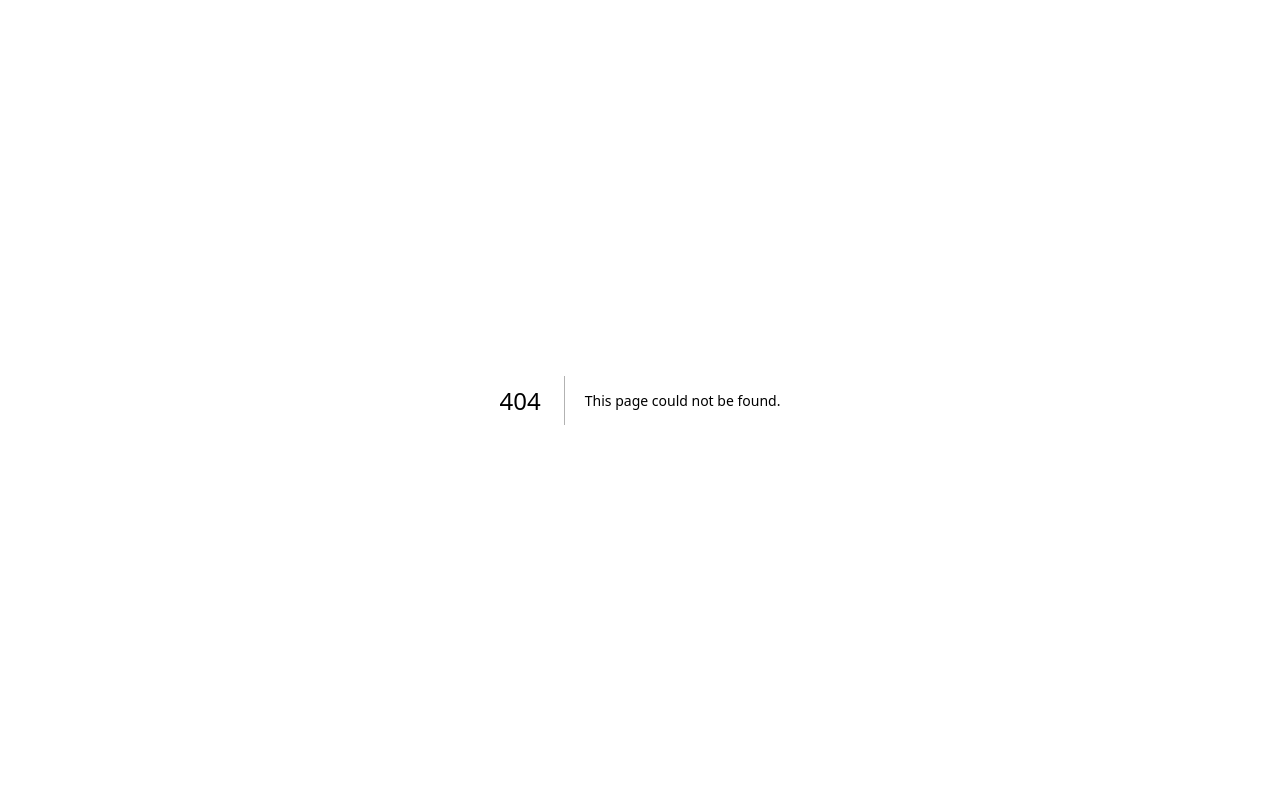
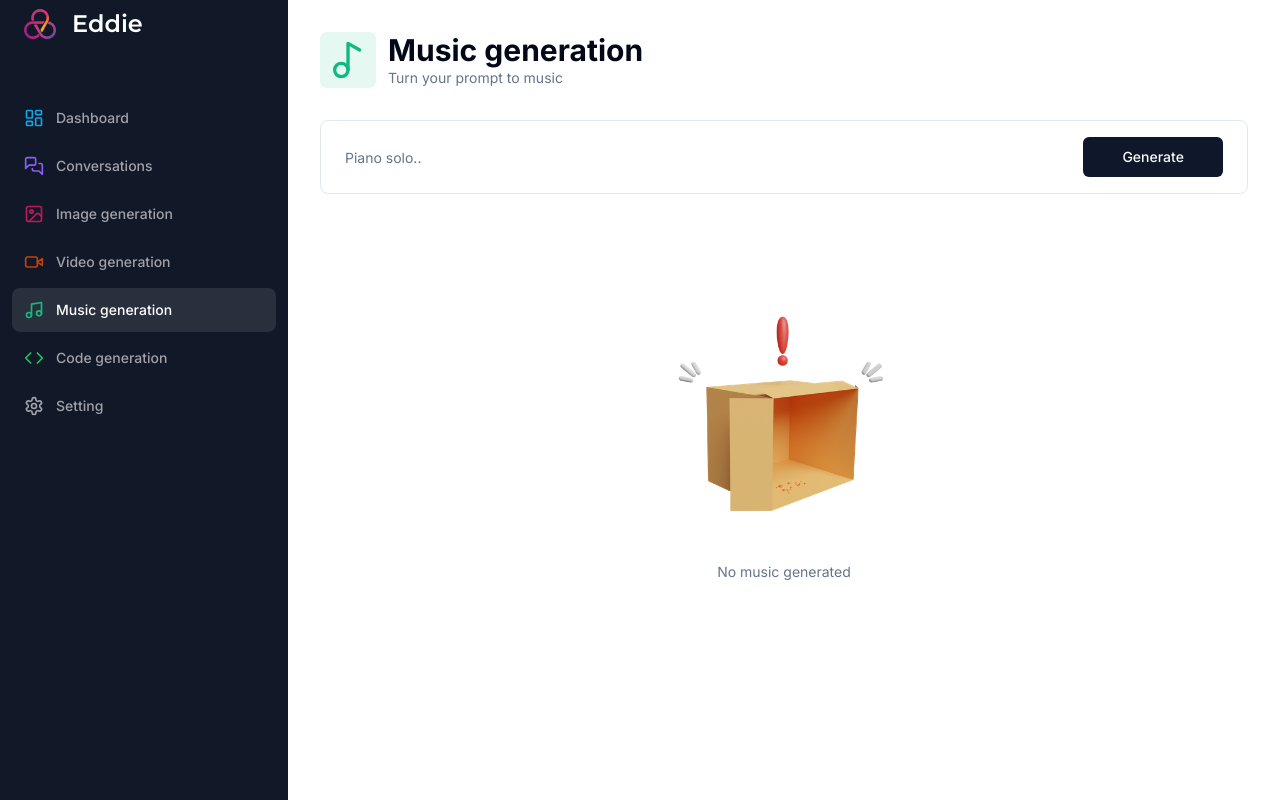
Before and after one commit to eshward95/ai-sass, a Next.js app: page /music in a window 1280 px wide. Before the commit this address had no page. Built offline with nearby package versions, Linux system fonts and the light colour scheme.

Commit message:
feat:Add music generation using replicate ai

```diff
--- /dev/null
+++ b/app/(dashboard)/(routes)/music/constant.ts
@@ -0,0 +1,5 @@
+import * as z from "zod";
+
+export const formSchema = z.object({
+  prompt: z.string().min(1, "Please enter a prompt"),
+});
--- /dev/null
+++ b/app/(dashboard)/(routes)/music/page.tsx
@@ -0,0 +1,137 @@
+"use client";
+import { Heading } from "@/components/heading";
+import axios from "axios";
+import { Music2Icon } from "lucide-react";
+import { useForm } from "react-hook-form";
+import * as z from "zod";
+
+import { zodResolver } from "@hookform/resolvers/zod";
+
+import Empty from "@/components/Empty";
+import Loader from "@/components/Loader";
+import { Button } from "@/components/ui/button";
+import { Form, FormControl, FormField, FormItem } from "@/components/ui/form";
+import { Input } from "@/components/ui/input";
+import { useRouter } from "next/navigation";
+import { useState } from "react";
+import { formSchema } from "./constant";
+type MessageType = {
+  content: String;
+  role: String;
+};
+const MusicPage = () => {
+  const router = useRouter();
+  const [music, setMusic] = useState("");
+
+  const form = useForm<z.infer<typeof formSchema>>({
+    resolver: zodResolver(formSchema),
+    defaultValues: {
+      prompt: "",
+    },
+  });
+
+  const isLoading = form.formState.isSubmitting;
+  const onSubmit = async (values: z.infer<typeof formSchema>) => {
+    console.log(values);
+    try {
+      setMusic("");
+      // const userMessage: MessageType = {
+      //   role: "user",
+      //   content: values.prompt,
+      // };
+      // const newMessages = [...messages, userMessage];
+      const response = await axios.post("/api/music", values);
+      console.log(response);
+      setMusic(response.data.audio);
+      // setMessages((current) => [...current, userMessage, response.data]);
+      form.reset();
+    } catch (error) {
+      console.log(error);
+    } finally {
+      router.refresh();
+    }
+  };
+
+  return (
+    <div>
+      <Heading
+        title="Music generation"
+        description="Turn your prompt to music"
+        icon={Music2Icon}
+        iconColor="text-emerald-500"
+        bgColor="bg-emerald-500/10"
+      />
+      <div className="px-4 lg:px-8">
+        <div>
+          <Form {...form}>
+            <form
+              onSubmit={form.handleSubmit(onSubmit)}
+              className="rounded-lg border
+               w-full p-4 px-3 md:px-6
+                grid grid-cols-12 gap-2
+                focus-within:shadow-sm"
+            >
+              <FormField
+                name="prompt"
+                render={({ field }) => (
+                  <FormItem className="col-span-12 lg:col-span-10">
+                    <FormControl className="m-0 p-0">
+                      <Input
+                        className="border-0 outline-none
+                        focus-visible:ring-0
+                        focus-visible:ring-transparent"
+                        type="text"
+                        disabled={isLoading}
+                        placeholder="Piano solo.."
+                        {...field}
+                      />
+                    </FormControl>
+                  </FormItem>
+                )}
+              />
+              <Button
+                className="col-span-12 lg:col-span-2 w-full"
+                disabled={isLoading}
+              >
+                Generate
+              </Button>
+            </form>
+          </Form>
+        </div>
+        {isLoading && (
+          <div className="items-center justify-center p-8 rounded-lg w-full">
+            <Loader />
+          </div>
+        )}
+        {music.length === 0 && !isLoading && (
+          <Empty label="No music generated" />
+        )}
+        <div className="space-y-4 mt-4">
+          {music && (
+            <audio controls className="w-full mt-8">
+              <source src={music} />
+            </audio>
+          )}
+          {/* <div className="flex flex-col-reverse gap-y-4">
+            {messages.map((message, i) => (
+              <div
+                key={i}
+                className={cn(
+                  "p-8 w-full flex items-start rounded-lg gap-x-8 bg-slate-100",
+                  message.role === "user"
+                    ? "bg-white border border-black/10"
+                    : "bg-muted"
+                )}
+              >
+                {message.role === "user" ? <UserAvatar /> : <BotAvatar />}
+                <p className="text-sm">{message.content}</p>
+              </div>
+            ))}
+          </div> */}
+        </div>
+      </div>
+    </div>
+  );
+};
+
+export default MusicPage;
--- /dev/null
+++ b/app/api/music/route.ts
@@ -0,0 +1,36 @@
+import { auth } from "@clerk/nextjs";
+import { NextResponse } from "next/server";
+import Replicate from "replicate";
+
+// const openai = new OpenAI({
+//   apiKey: process.env.OPEN_AI_KEY,
+// });
+const replicate = new Replicate({
+  auth: process.env.REPLICATE_AI_KEY!,
+});
+
+// const openai = new OpenAIApi(config)
+
+export async function POST(req: Request) {
+  try {
+    const { userId } = auth();
+    const body = await req.json();
+    const { prompt } = body;
+    if (!userId) return new NextResponse("Unauthorized", { status: 401 });
+    if (!prompt)
+      return new NextResponse("Please enter a prompt", { status: 400 });
+
+    const response = await replicate.run(
+      "riffusion/riffusion:8cf61ea6c56afd61d8f5b9ffd14d7c216c0a93844ce2d82ac1c9ecc9c7f24e05",
+      {
+        input: {
+          prompt_a: prompt,
+        },
+      }
+    );
+    return NextResponse.json(response);
+  } catch (error) {
+    console.log("[MUSIC ERROR]", error);
+    return new NextResponse("Internal error", { status: 500 });
+  }
+}
--- a/package.json
+++ b/package.json
@@ -26,6 +26,7 @@
     "react-dom": "^18",
     "react-hook-form": "^7.49.2",
     "react-markdown": "^9.0.1",
+    "replicate": "^0.25.2",
     "tailwind-merge": "^2.2.0",
     "tailwindcss-animate": "^1.0.7",
     "zod": "^3.22.4"
```
Also changed, not shown: 2 other files (tests, documents, lock files or other folders).
